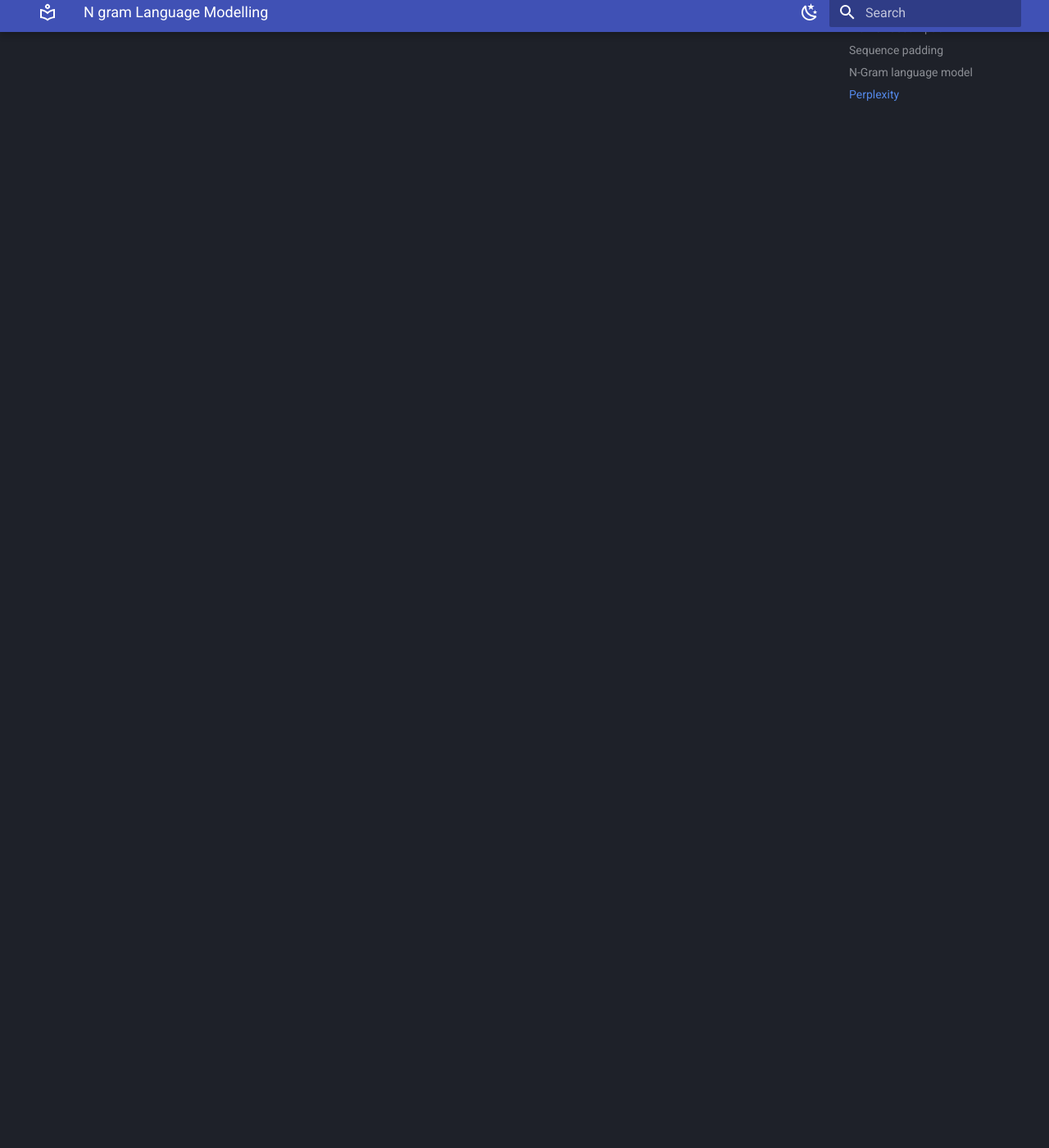
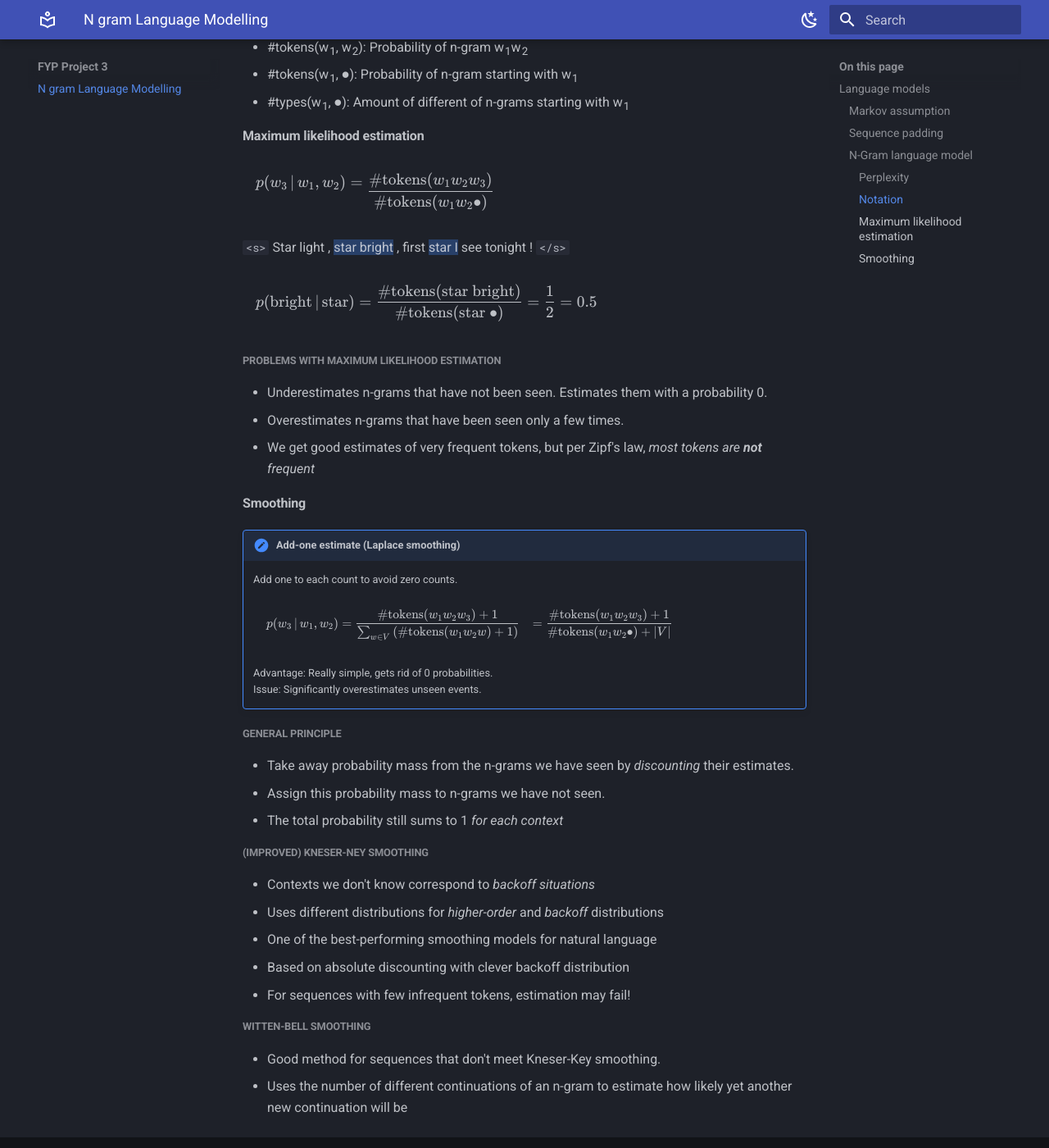
Before and after one commit to gustavkrist/notes, an MkDocs documentation site: the page built from docs/FYP Project 3/N-gram Language Modelling.md, in a window 1280 px wide and 1400 px high, scrolled down 2741 px. Shown: the whole window at 82% size. Built offline with MkDocs 1.6.1 and Material for MkDocs 9.7.7, drawn with Linux system fonts in a browser that asks for light colours; nearby versions of some CDN libraries; before the commit the page ends 2780 px from its top, so only the background shows below that.

Commit message:
done with lecture 3 fyp

````diff
--- a/docs/FYP Project 3/N-gram Language Modelling.md
+++ b/docs/FYP Project 3/N-gram Language Modelling.md
@@ -96,7 +96,7 @@ Use *log-probabilities* instead:
 - Multiplication becomes addition
 - Do this *whenever* you use probabilities!
 
-### Perplexity
+#### Perplexity
 
 !!! note ""
     Commonly used to compare language models:
@@ -115,3 +115,68 @@ Use *log-probabilities* instead:
 going to do after every step.
 
 Typical for language models is $\approx100$ PPL.
+
+#### Notation
+
+- \#tokens(w~1~, w~2~): Probability of n-gram w~1~w~2~
+- \#tokens(w~1~, $\bullet$): Probability of n-gram starting with w~1~
+- \#types(w~1~, $\bullet$): Amount of different of n-grams starting with w~1~
+
+#### Maximum likelihood estimation
+
+$$
+p(w_3 \given w_1, w_2) = \frac{\text{\#tokens}(w_1w_2w_3)}{\text{\#tokens}(w_1w_2\bullet)}
+$$
+
+`<s>` Star light , ==star bright== , first ==star I== see tonight ! `</s>`
+
+$$
+\begin{align*}
+p(\text{bright} \given \text{star}) = \frac{\text{\#tokens(star bright)}}{\text{\#tokens}(\text{star }\bullet)}
+= \frac{1}{2} = 0.5
+\end{align*}
+$$
+
+##### Problems with maximum likelihood estimation
+
+- Underestimates n-grams that have not been seen. Estimates them with a probability 0.
+- Overestimates n-grams that have been seen only a few times.
+- We get good estimates of very frequent tokens, but per Zipf's law,
+  *most tokens are __not__ frequent*
+
+#### Smoothing
+
+!!! note "Add-one estimate (Laplace smoothing)"
+    Add one to each count to avoid zero counts.
+
+    ```math
+    \begin{align*}
+    p(w_3 \given w_1, w_2) &= \frac{\text{\#tokens}(w_1w_2w_3)+1}{\sum_{w\in V}\left(\#\text{tokens}(w_1w_2w) + 1\right)}
+    &= \frac{\text{\#tokens}(w_1w_2w_3) + 1}{\text{\#tokens}(w_1w_2\bullet) + \abs{V}}
+    \end{align*}
+    ```
+
+    Advantage: Really simple, gets rid of 0 probabilities.
+    Issue: Significantly overestimates unseen events.
+
+##### General principle
+
+- Take away probability mass from the n-grams we have seen by *discounting*
+  their estimates.
+- Assign this probability mass to n-grams we have not seen.
+- The total probability still sums to 1 *for each context*
+
+##### (improved) Kneser-Ney smoothing
+
+- Contexts we don't know correspond to *backoff situations*
+- Uses different distributions for *higher-order* and *backoff* distributions
+
+- One of the best-performing smoothing models for natural language
+- Based on absolute discounting with clever backoff distribution
+- For sequences with few infrequent tokens, estimation may fail!
+
+##### Witten-Bell smoothing
+
+- Good method for sequences that don't meet Kneser-Key smoothing.
+- Uses the number of different continuations of an n-gram to estimate
+  how likely yet another new continuation will be
````
Also changed, not shown: other parts of docs/FYP Project 3/N-gram Language Modelling.md (+1 -1 lines), 1 other file.
